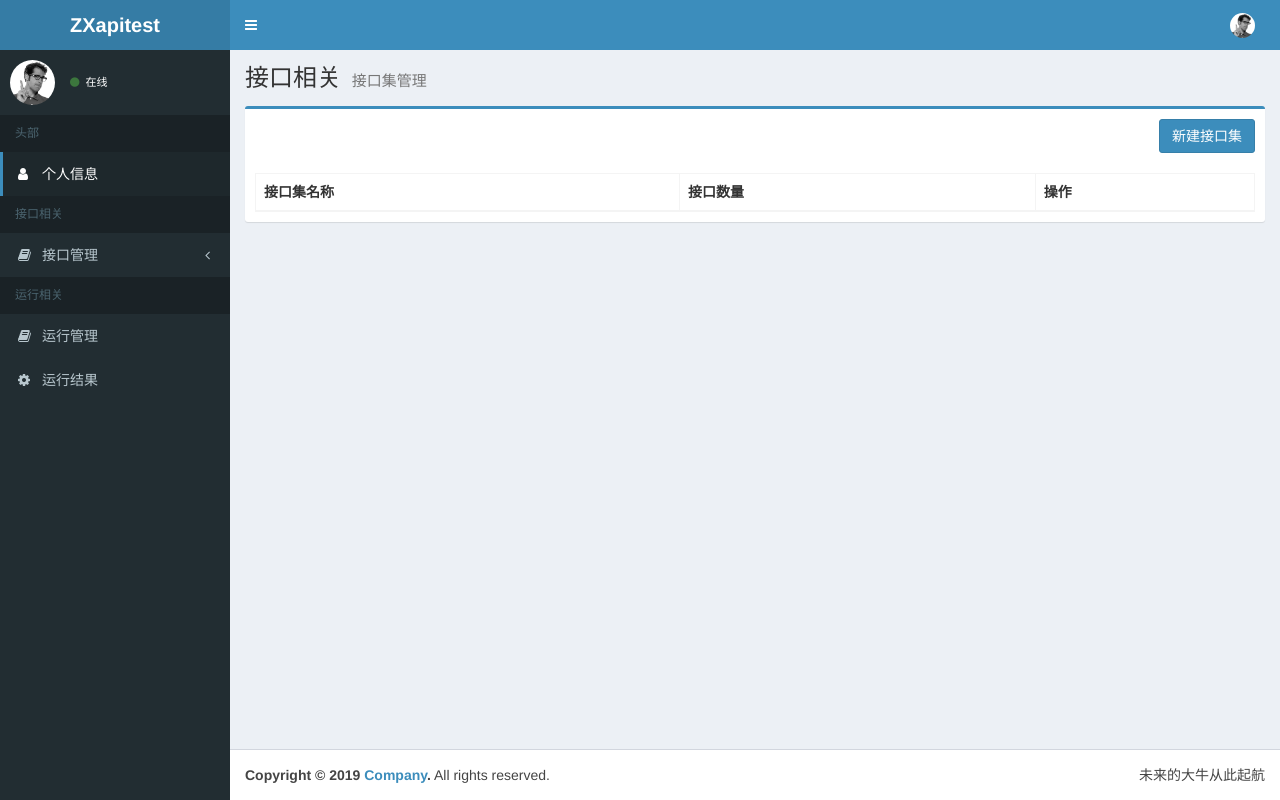
After one commit to zx490336534/Zxapitest, a Django app: page /callections/ in a window 1280 px wide. The commit adds this page. Run offline with Django 3.2, Linux system fonts and the light colour scheme; lists and menus that the app fills with data are empty; parts of the project's set-up code (start-up, migrations or seed data) failed here and were passed over; some libraries are stand-ins or nearby versions.

Commit message:
接口集管理前端代码

```diff
--- a/apps/workspace/urls.py
+++ b/apps/workspace/urls.py
@@ -7,4 +7,5 @@ from . import views
 
 urlpatterns = [
     path('index/', views.IndexView.as_view(), name='index'),
+    path('callections/', views.CallectionsView.as_view(), name='callections'),
 ]
--- a/apps/workspace/views.py
+++ b/apps/workspace/views.py
@@ -5,3 +5,8 @@ from django.views import View
 class IndexView(View):
     def get(self, request):
         return render(request, 'index/index.html')
+
+
+class CallectionsView(View):
+    def get(self, request):
+        return render(request, 'index/callections.html')
--- /dev/null
+++ b/static/js/workspace/callections.js
@@ -0,0 +1,171 @@
+$(function () {
+
+    // 添加
+    let $tagAdd = $("#btn-add-tag");  // 1. 获取添加按钮
+    $tagAdd.click(function () {   // 2. 点击事件
+        fAlert.alertOneInput({
+            title: "请输入接口集名称",
+            text: "长度限制在20字以内",
+            placeholder: "请输入接口集名称",
+            confirmCallback: function confirmCallback(inputVal) {
+                console.log(inputVal);
+
+                if (inputVal === "") {
+                    swal.showInputError('接口集名称不能为空');
+                    return false;
+                }
+
+                let sDataParams = {
+                    "name": inputVal
+                };
+
+                $.ajax({
+                    // 请求地址
+                    url: "/callections/",  // url尾部需要添加/
+                    // 请求方式
+                    type: "POST",
+                    data: JSON.stringify(sDataParams),
+                    // 请求内容的数据类型（前端发给后端的格式）
+                    contentType: "application/json; charset=utf-8",
+                    // 响应数据的格式（后端返回给前端的格式）
+                    dataType: "json",
+                })
+                    .done(function (res) {
+                        if (res.errno === "0") {
+                            fAlert.alertSuccessToast(inputVal + " 接口集名称添加成功");
+                            setTimeout(function () {
+                                window.location.reload();
+                            }, 1000)
+                        } else {
+                            swal.showInputError(res.errmsg);
+                        }
+                    })
+                    .fail(function () {
+                        message.showError('服务器超时，请重试！');
+                    });
+
+            }
+        });
+    });
+
+
+    // 编辑
+    let $tagEdit = $(".btn-edit");  // 1. 获取编辑按钮
+    $tagEdit.click(function () {    // 2. 点击触发事件
+        let _this = this;
+        let sTagId = $(this).parents('tr').data('id');
+        let sTagName = $(this).parents('tr').data('name');
+        fAlert.alertOneInput({
+            title: "编辑接口集名称",
+            text: "你正在编辑 " + sTagName + " 标签",
+            placeholder: "请输入接口集名称",
+            value: sTagName,
+            confirmCallback: function confirmCallback(inputVal) {
+                console.log(inputVal);
+                if (inputVal === sTagName) {
+                    swal.showInputError('接口集名称未变化');
+                    return false;
+                }
+                let sDataParams = {
+                    "name": inputVal
+                };
+
+                $.ajax({
+                    // 请求地址
+                    url: "/callections/" + sTagId + "/",  // url尾部需要添加/
+                    // 请求方式
+                    type: "PUT",
+                    data: JSON.stringify(sDataParams),
+                    // 请求内容的数据类型（前端发给后端的格式）
+                    contentType: "application/json; charset=utf-8",
+                    // 响应数据的格式（后端返回给前端的格式）
+                    dataType: "json",
+                })
+                    .done(function (res) {
+                        if (res.errno === "0") {
+                            // 更新标签成功
+                            $(_this).parents('tr').find('td:nth-child(1)').text(inputVal);
+                            swal.close();
+                            message.showSuccess("接口集名称修改成功");
+                        } else {
+                            swal.showInputError(res.errmsg);
+                        }
+                    })
+                    .fail(function () {
+                        message.showError('服务器超时，请重试！');
+                    });
+
+            }
+        });
+    });
+
+
+    // 删除
+    let $tagDel = $(".btn-del");  // 1. 获取删除按钮
+    $tagDel.click(function () {   // 2. 点击触发事件
+        let _this = this;
+        let sTagId = $(this).parents('tr').data('id');
+        let sTagName = $(this).parents('tr').data('name');
+        fAlert.alertConfirm({
+            title: "确定删除 " + sTagName + " 接口集吗？",
+            type: "error",
+            confirmText: "确认删除",
+            cancelText: "取消删除",
+            confirmCallback: function confirmCallback() {
+
+                $.ajax({
+                    // 请求地址
+                    url: "/callections/" + sTagId + "/",  // url尾部需要添加/
+                    // 请求方式
+                    type: "DELETE",
+                    dataType: "json",
+                })
+                    .done(function (res) {
+                        if (res.errno === "0") {
+                            // 更新标签成功
+                            message.showSuccess("接口集删除成功");
+                            $(_this).parents('tr').remove();
+                        } else {
+                            swal.showInputError(res.errmsg);
+                        }
+                    })
+                    .fail(function () {
+                        message.showError('服务器超时，请重试！');
+                    });
+            }
+        });
+    });
+
+
+    // get cookie using jQuery
+    function getCookie(name) {
+        let cookieValue = null;
+        if (document.cookie && document.cookie !== '') {
+            let cookies = document.cookie.split(';');
+            for (let i = 0; i < cookies.length; i++) {
+                let cookie = jQuery.trim(cookies[i]);
+                // Does this cookie string begin with the name we want?
+                if (cookie.substring(0, name.length + 1) === (name + '=')) {
+                    cookieValue = decodeURIComponent(cookie.substring(name.length + 1));
+                    break;
+                }
+            }
+        }
+        return cookieValue;
+    }
+
+    function csrfSafeMethod(method) {
+        // these HTTP methods do not require CSRF protection
+        return (/^(GET|HEAD|OPTIONS|TRACE)$/.test(method));
+    }
+
+    // Setting the token on the AJAX request
+    $.ajaxSetup({
+        beforeSend: function (xhr, settings) {
+            if (!csrfSafeMethod(settings.type) && !this.crossDomain) {
+                xhr.setRequestHeader("X-CSRFToken", getCookie('csrftoken'));
+            }
+        }
+    });
+
+});
--- a/templates/index/base.html
+++ b/templates/index/base.html
@@ -154,6 +154,12 @@ desired effect
               </span>
           </a>
           <ul class="treeview-menu">
+            <li>
+              <a href={% url 'callections' %}>
+                <i class="fa fa-clone"></i>
+                <span>接口集管理</span>
+              </a>
+            </li>
             <li>
               <a href="#">
                 <i class="fa fa-cogs"></i>
--- /dev/null
+++ b/templates/index/callections.html
@@ -0,0 +1,53 @@
+{% extends 'index/base.html' %}
+
+
+{% block title %}
+  接口管理平台-接口集管理
+{% endblock %}
+
+{% block content_header %}
+  接口相关
+{% endblock %}
+
+{% block header_option_desc %}
+  接口集管理
+{% endblock %}
+
+{% block content %}
+  <div class="row">
+    <div class="col-md-12 col-xs-12 col-sm-12">
+      <div class="box box-primary">
+        <div class="box-header">
+          <button class="btn btn-primary pull-right" id="btn-add-tag">新建接口集</button>
+        </div>
+        <div class="box-body">
+          <table class="table table-bordered table-hover">
+            <thead>
+            <tr>
+              <th>接口集名称</th>
+              <th>接口数量</th>
+              <th>操作</th>
+            </tr>
+            </thead>
+            <tbody>
+            {% for one_tag in tags %}
+              <tr data-id="{{ one_tag.id }}" data-name="{{ one_tag.name }}">
+                <td>{{ one_tag.name }}</td>
+                <td>{{ one_tag.num_news }}</td>
+                <td>
+                  <button class="btn btn-xs btn-warning btn-edit">编辑</button>
+                  <button class="btn btn-xs btn-danger btn-del">删除</button>
+                </td>
+              </tr>
+            {% endfor %}
+            </tbody>
+          </table>
+        </div>
+      </div>
+    </div>
+  </div>
+{% endblock %}
+
+{% block script %}
+  <script src="{% static 'js/workspace/callections.js' %}"></script>
+{% endblock %}
```
